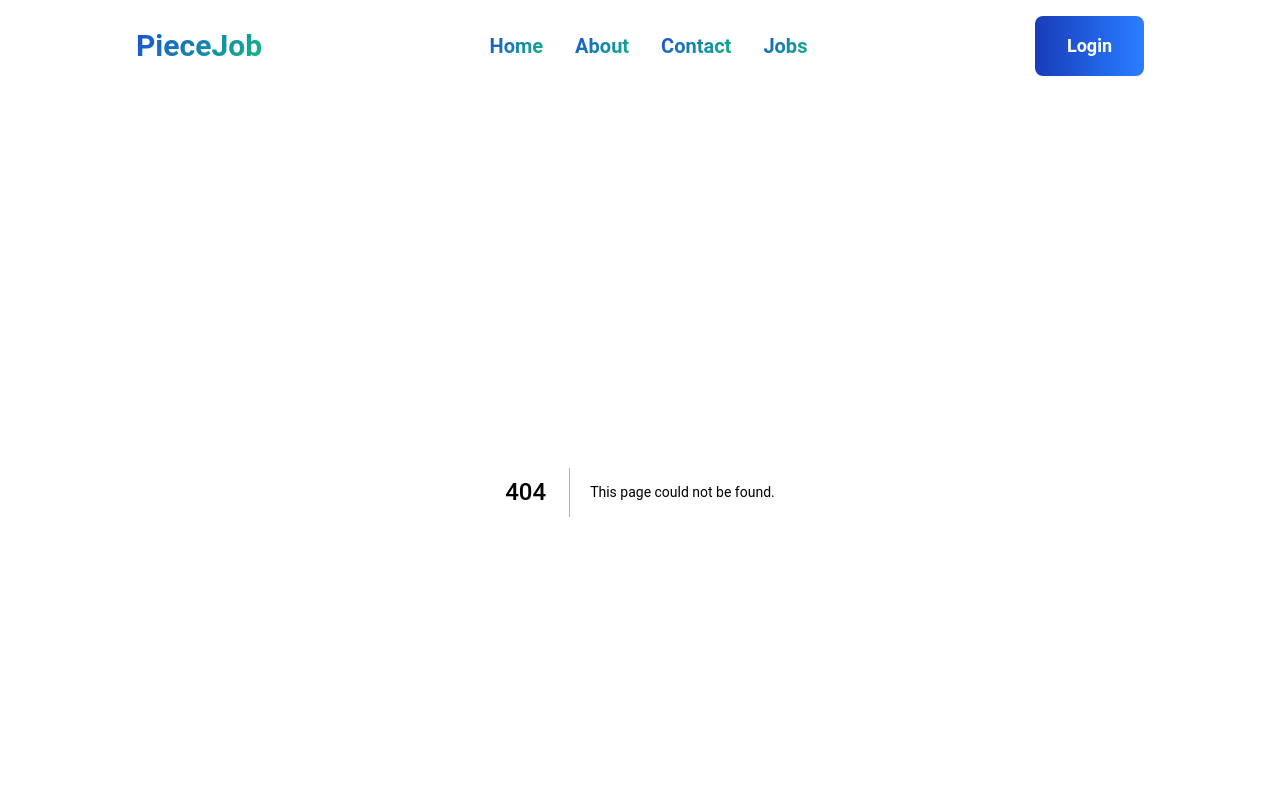
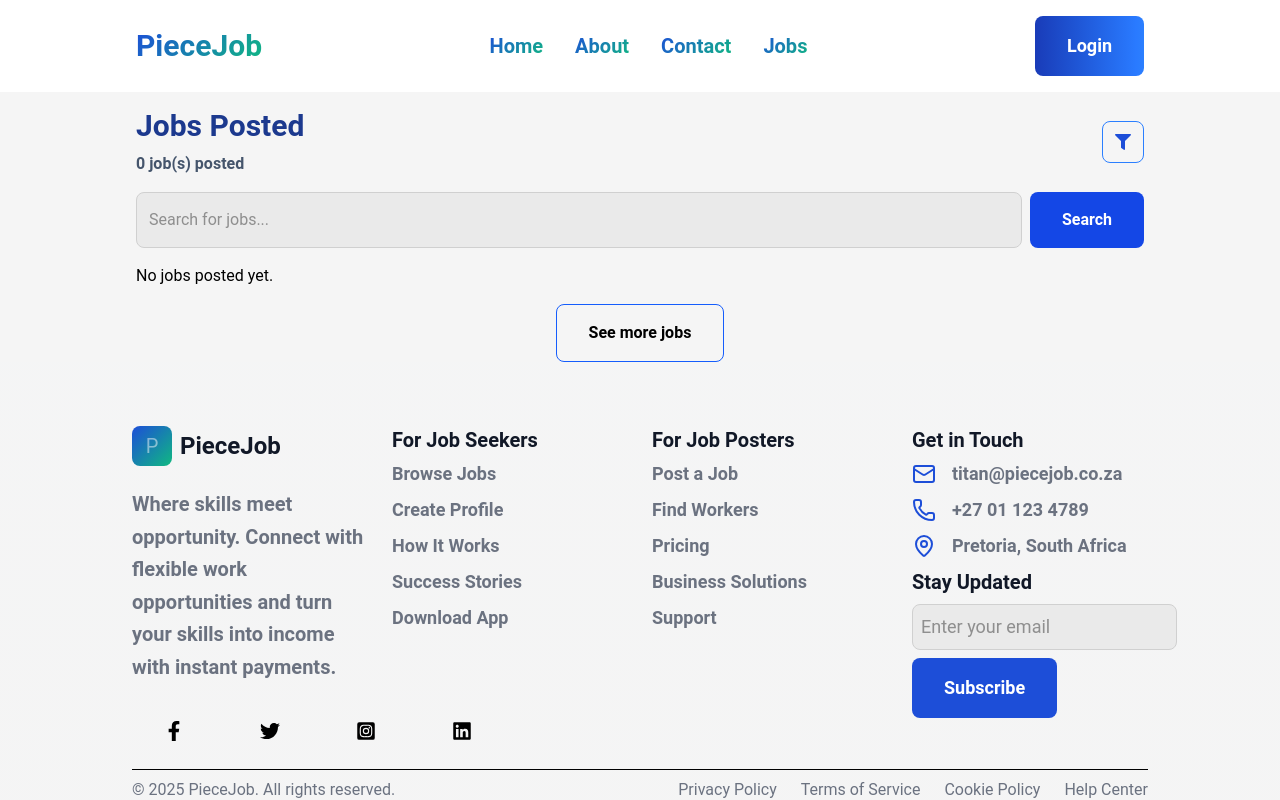
Before and after one commit to Kaydev-cmd/piece-job, a Next.js app in the folder frontend/: page /job-poster-feed in a window 1280 px wide. Before the commit this address had no page. Shown: the top 800 px of the page. Built offline with nearby package versions, Linux system fonts and the light colour scheme.

Commit message:
feat: create JobPosterFeedPage with job listing, search, filter, and edit/delete modals

```diff
--- /dev/null
+++ b/frontend/pages/job-poster-feed/index.tsx
@@ -0,0 +1,107 @@
+import React, { useState } from "react";
+import SearchBar from "@/components/common/SearchBar";
+import Button from "@/components/common/Button";
+import Filter from "@/components/common/JobFeedFilter";
+import Link from "next/link";
+import { useJobPost } from "@/context/JobPostContext";
+import JobPosterFeedCard from "@/components/common/JobPosterFeedCard";
+import EditJobModal from "@/components/common/EditJobModal";
+import DeleteJobModal from "@/components/common/DeleteJobModal";
+
+const JobPosterFeedPage = () => {
+  const { jobFeed, editJob, deleteJob } = useJobPost();
+  const [editingJob, setEditingJob] = useState<any | null>(null);
+  const [deletingJob, setDeletingJob] = useState<any | null>(null);
+
+  const handleSave = async (updatedJob: any) => {
+    await editJob(updatedJob.id, updatedJob);
+    setEditingJob(null);
+  };
+
+  const handleConfirmDelete = async (id: number) => {
+    await deleteJob(id);
+    setDeletingJob(null);
+  };
+
+  return (
+    <section
+      className="container"
+      style={{ paddingTop: "0", paddingBottom: "0" }}
+    >
+      <div className="flex items-center justify-between">
+        <div
+          className="flex flex-col gap-2"
+          style={{ marginBottom: "16px", marginTop: "16px" }}
+        >
+          <h1 className="text-blue-900 font-bold text-3xl cursor-pointer">
+            <Link href="/job-feed">Jobs Posted</Link>
+          </h1>
+          {jobFeed.length > 0 ? (
+            <p className="text-slate-600 font-semibold">
+              {jobFeed.length} job(s) posted
+            </p>
+          ) : (
+            <p className="text-slate-600 font-semibold">0 job(s) posted</p>
+          )}
+        </div>
+
+        {/* Filter */}
+        <Filter />
+      </div>
+
+      {/* Search box here.... */}
+      <div style={{ marginBottom: "16px" }}>
+        <SearchBar />
+      </div>
+
+      {/* Job Feed */}
+      <div className="grid grid-cols-1 md:grid-cols-2 lg:grid-cols-3 xl:grid-cols-4 gap-4">
+        {jobFeed.length ? (
+          jobFeed.map((job) => (
+            <JobPosterFeedCard
+              key={job.id}
+              id={job.id}
+              userName={job.userName || "Anonymous"} // fallback
+              timePosted={job.timePosted || "Just now"} // fallback
+              rating={job.rating || 0} // fallback
+              jobTitle={job.jobTitle}
+              payRate={job.payRate}
+              duration={job.duration}
+              location={job.location}
+              skills={job.skills || []}
+              description={job.description}
+              onEdit={() => setEditingJob(job)}
+              onDelete={() => setDeletingJob(job)}
+            />
+          ))
+        ) : (
+          <p>No jobs posted yet.</p>
+        )}
+      </div>
+
+      {/* Edit Modal */}
+      {editingJob && (
+        <EditJobModal
+          job={editingJob}
+          onClose={() => setEditingJob(null)}
+          onSave={handleSave}
+        />
+      )}
+
+      {/* Delete Modal */}
+      {deletingJob && (
+        <DeleteJobModal
+          jobTitle={deletingJob.jobTitle}
+          onClose={() => setDeletingJob(null)}
+          onConfirm={() => handleConfirmDelete(deletingJob.id)}
+        />
+      )}
+
+      <div className="flex justify-center" style={{ marginTop: "16px" }}>
+        <Button title="See more jobs" variant="seeMore" />
+      </div>
+    </section>
+  );
+};
+
+export default JobPosterFeedPage;
```
